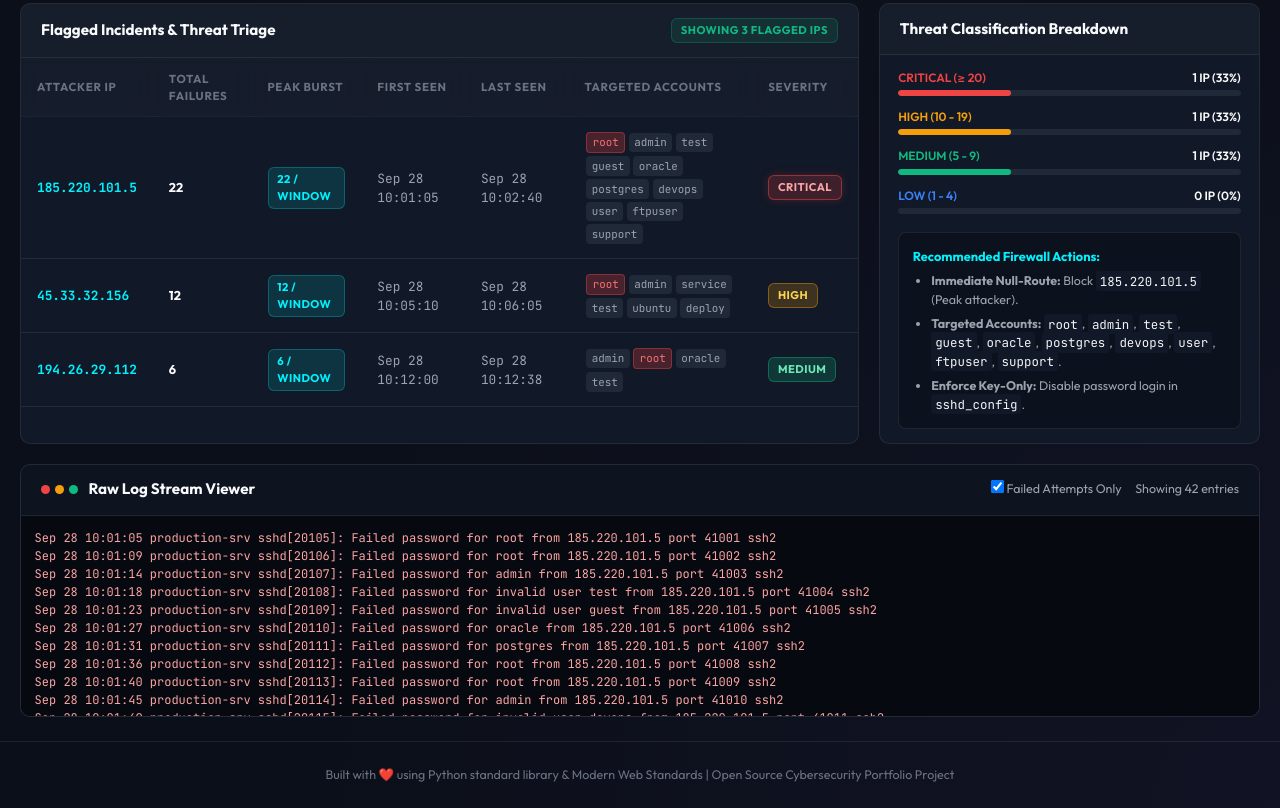
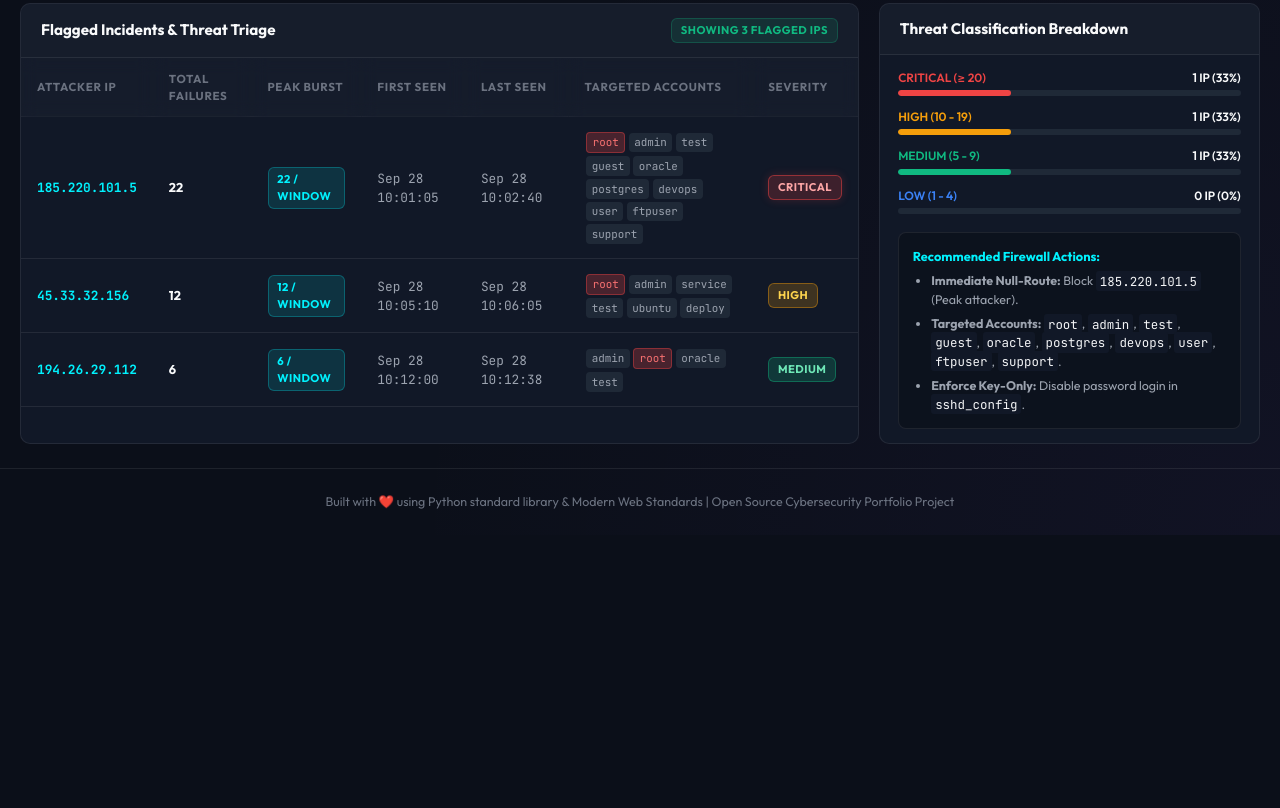
Before and after one commit to vinayaktripathi1279/log-check, a plain HTML site: page index.html in a window 1280 px wide. Shown: the part 678-1486 px from the top of the page. After the commit the page ends 1213 px from the top, so only its background shows below. Drawn offline with Linux system fonts and the light colour scheme.

Commit message:
Remove raw log stream viewer and optimize analyzer interface

```diff
--- a/app.js
+++ b/app.js
@@ -478,14 +478,17 @@ function updateIntelMetrics(suspects) {
 
 function renderConsoleStream() {
   const screen = document.getElementById("logStreamScreen");
-  const onlyFailures = document.getElementById("checkOnlyFailures").checked;
+  if (!screen) return;
+  const checkbox = document.getElementById("checkOnlyFailures");
+  const onlyFailures = checkbox ? checkbox.checked : true;
   screen.innerHTML = "";
 
   const displayList = onlyFailures
     ? currentLogEvents.filter(e => e.type === "failed")
     : currentLogEvents;
 
-  document.getElementById("logCounterDisplay").textContent = `Showing ${displayList.length} entries`;
+  const counter = document.getElementById("logCounterDisplay");
+  if (counter) counter.textContent = `Showing ${displayList.length} entries`;
 
   displayList.slice(-200).forEach(evt => {
     const div = document.createElement("div");
--- a/index.html
+++ b/index.html
@@ -320,23 +320,6 @@
         </div>
       </section>
     </div>
-
-    <!-- Live Log Console -->
-    <section class="panel console-panel">
-      <div class="panel-header">
-        <div class="console-title-group">
-          <span class="terminal-dots"><span></span><span></span><span></span></span>
-          <h2 class="panel-title">Raw Log Stream Viewer</h2>
-        </div>
-        <div class="console-controls">
-          <label><input type="checkbox" id="checkOnlyFailures" checked> Failed Attempts Only</label>
-          <span class="log-counter" id="logCounterDisplay">Showing 42 entries</span>
-        </div>
-      </div>
-      <div class="console-screen" id="logStreamScreen">
-        <!-- Dynamically populated log lines -->
-      </div>
-    </section>
   </main>
 
   <!-- VIEW 2: AUDIT REPORTS HUB -->
```
